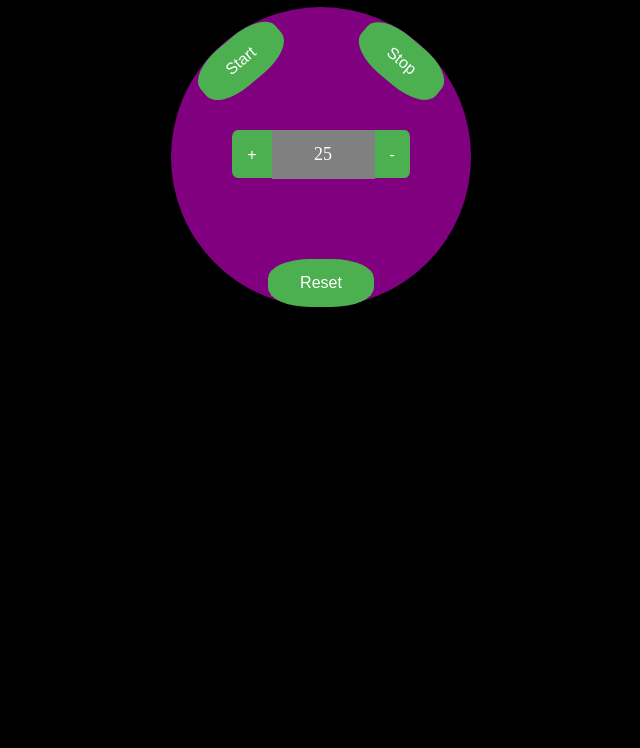
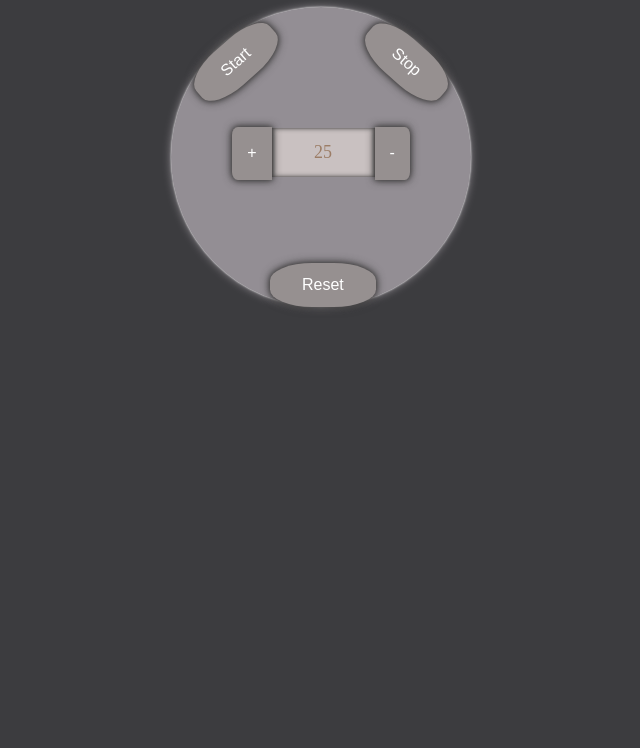
Before and after one commit to GlynL/PomodoroClock, a plain HTML site: page index.html in a window 1280 px wide. Shown: the part 73-821 px from the top of the page, without its empty margins (319-959 px from the left). Drawn offline with Linux system fonts and the light colour scheme; a web font is replaced by a local one.

Commit message:
further styling - reworked positioning

```diff
--- a/index.html
+++ b/index.html
@@ -5,6 +5,7 @@
     <meta name="viewport" content="width=device-width, initial-scale=1.0">
     <meta http-equiv="X-UA-Compatible" content="ie=edge">
     <title>Pomodoro Clock</title>
+    <link href="https://fonts.googleapis.com/css?family=Spectral+SC:400,700" rel="stylesheet">
     <link rel="stylesheet" href="style.css">
 </head>
 <body>
--- a/style.css
+++ b/style.css
@@ -1,10 +1,15 @@
 html, body {
     height: 100%;
+    font-family: 'Spectral SC', serif;
 }
 
 body {
-    background-color: black;
-    color: white;
+    background-color: rgb(60, 60, 63);
+}
+
+h1 {
+
+    color: rgb(156, 125, 102);
 }
 
 button {
@@ -20,70 +25,80 @@ button {
 }
 
 #clock {
+    position: relative;
     width: 300px;
     height: 300px;
-    background-color: purple;
+    background-color: #938E94;
     border-radius: 50%;
     text-align: center;
+    box-shadow: 0 0 2px #FFFFFF, 0 0 8px #938E94;
 }
 
 
 #timer {
-    background-color: grey;
+    background-color: rgb(201, 193, 193);
     width: 25%;
     padding: 14px;
     display: inline-block;
     font-size: 18px;
+    color: rgb(156, 125, 102);
+
+    box-shadow: inset 0 0 1px rgb(70, 68, 68), inset 0 0 5px #333;
 }
 
 #timerNbtns {
-    margin-top: 15%;
-}
-
-#topBtns {
-    padding-top: 30px;
+    position: relative;
+    top: 40%;
 }
 
 #btnStart {
     -ms-transform: rotate(-31deg); /* IE 9 */
     -webkit-transform: rotate(-31deg); /* Chrome, Safari, Opera */
-    transform: rotate(-40deg);
+    transform: rotate(-41.5deg);
 
     border-radius: 40%;
-    margin-right: 60px;
+    top: 11%;
+    left: 5.4%;
 }
 
 #btnStop {
     -ms-transform: rotate(31deg); /* IE 9 */
     -webkit-transform: rotate(31deg); /* Chrome, Safari, Opera */
-    transform: rotate(40deg);
+    transform: rotate(41.5deg);
 
     border-radius: 40%;
+    top: 11%;
+    right: 5.4%;
 }
 
 .btnStd {
-    background-color: #4CAF50; /* Green */
+    position: absolute;
+    background-color: rgb(150, 144, 144);
     border: none;
     color: white;
-    padding: 15px 32px;
+    padding: 13px 32px;
     /* text-decoration: none;  -- stops underline styling if you use links - not needed in this */
     outline: none;
     font-size: 16px;
+    box-shadow: 0 0 5px rgb(70, 68, 68), 0 0 10px #333;
 }
 
 #btnReset {
-    margin-top: 26.6%;
     border-radius: 40%;
+    top: 85.3%;
+    left: 33%;
 }
 
 #btnIncr, #btnDecr {
-    padding: 15.6px 15px 14.6px 15px;
+    padding: 17.5px 15px 17.5px 15px;
 }
 
 #btnIncr {
     border-radius: 15% 0 0 15%;
+    position: relative;
 }
 
 #btnDecr {
     border-radius: 0 15% 15% 0;
+    position: relative;
 }
```
